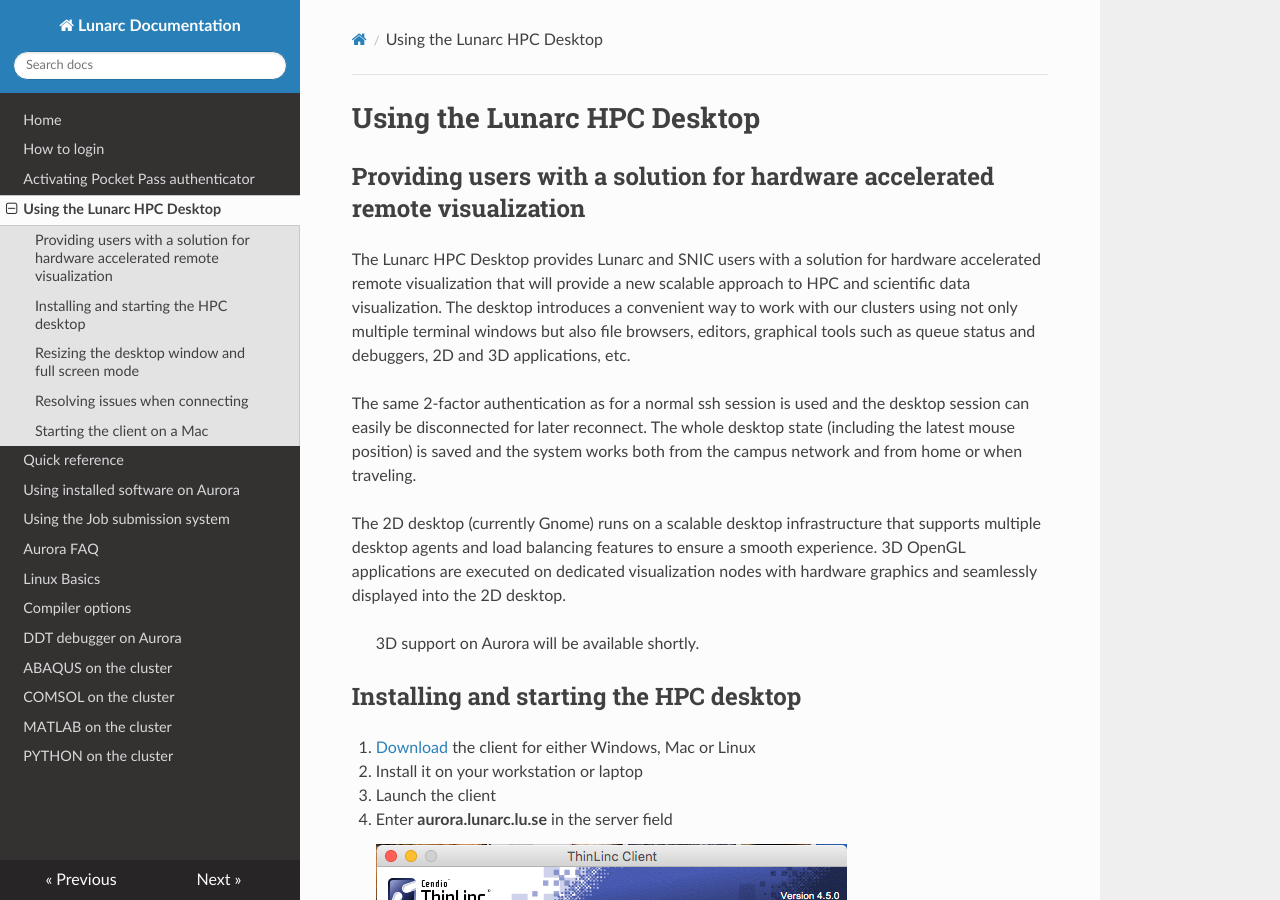
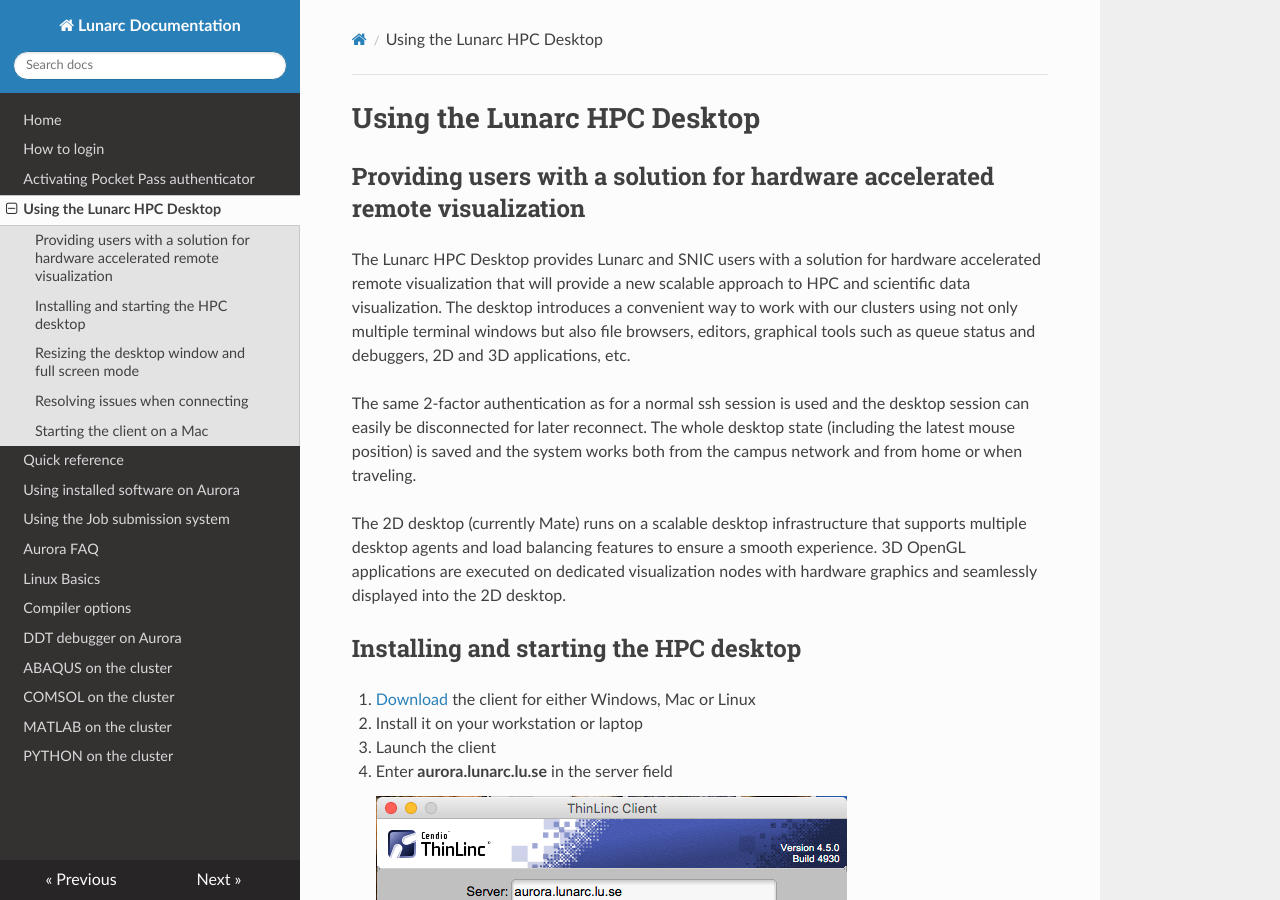
Before and after one commit to lunarc/lunarc_docs, an MkDocs documentation site: the page built from docs/using_hpc_desktop.md, in a window 1280 px wide and 900 px high. Built offline with MkDocs 1.6.1, drawn with Linux system fonts in a browser that asks for light colours; nearby versions of some CDN libraries; old or Windows-style settings are respelled for this version of MkDocs.

Commit message:
Update to desktop guide

```diff
--- a/docs/using_hpc_desktop.md
+++ b/docs/using_hpc_desktop.md
@@ -5,9 +5,7 @@
 
 The same 2-factor authentication as for a normal ssh session is used and the desktop session can easily be disconnected for later reconnect. The whole desktop state (including the latest mouse position) is saved and the system works both from the campus network and from home or when traveling.
 
-The 2D desktop (currently Gnome) runs on a scalable desktop infrastructure that supports multiple desktop agents and load balancing features to ensure a smooth experience. 3D OpenGL applications are executed on dedicated visualization nodes with hardware graphics and seamlessly displayed into the 2D desktop.
-
-> 3D support on Aurora will be available shortly.
+The 2D desktop (currently Mate) runs on a scalable desktop infrastructure that supports multiple desktop agents and load balancing features to ensure a smooth experience. 3D OpenGL applications are executed on dedicated visualization nodes with hardware graphics and seamlessly displayed into the 2D desktop.
 
 <!--
 The following applications are installed and accessible from the drop down menus (more will come):
```
